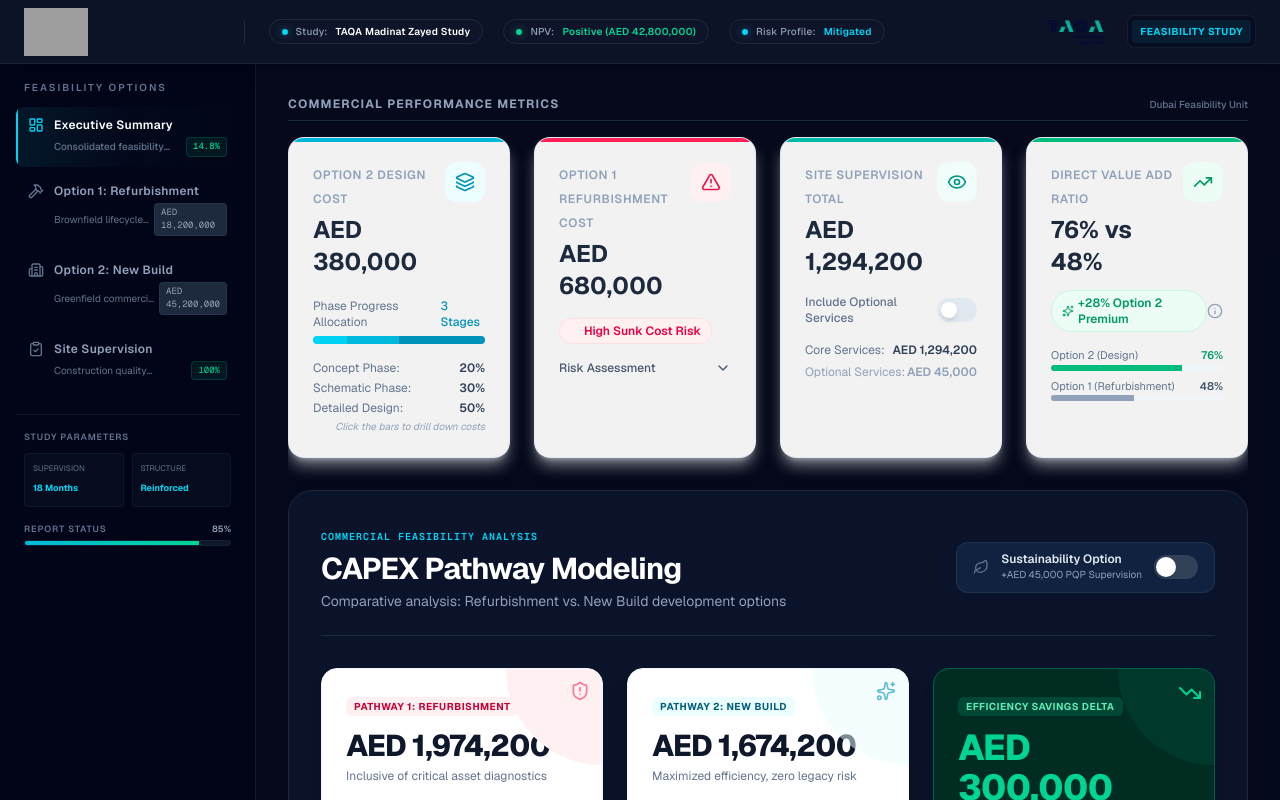
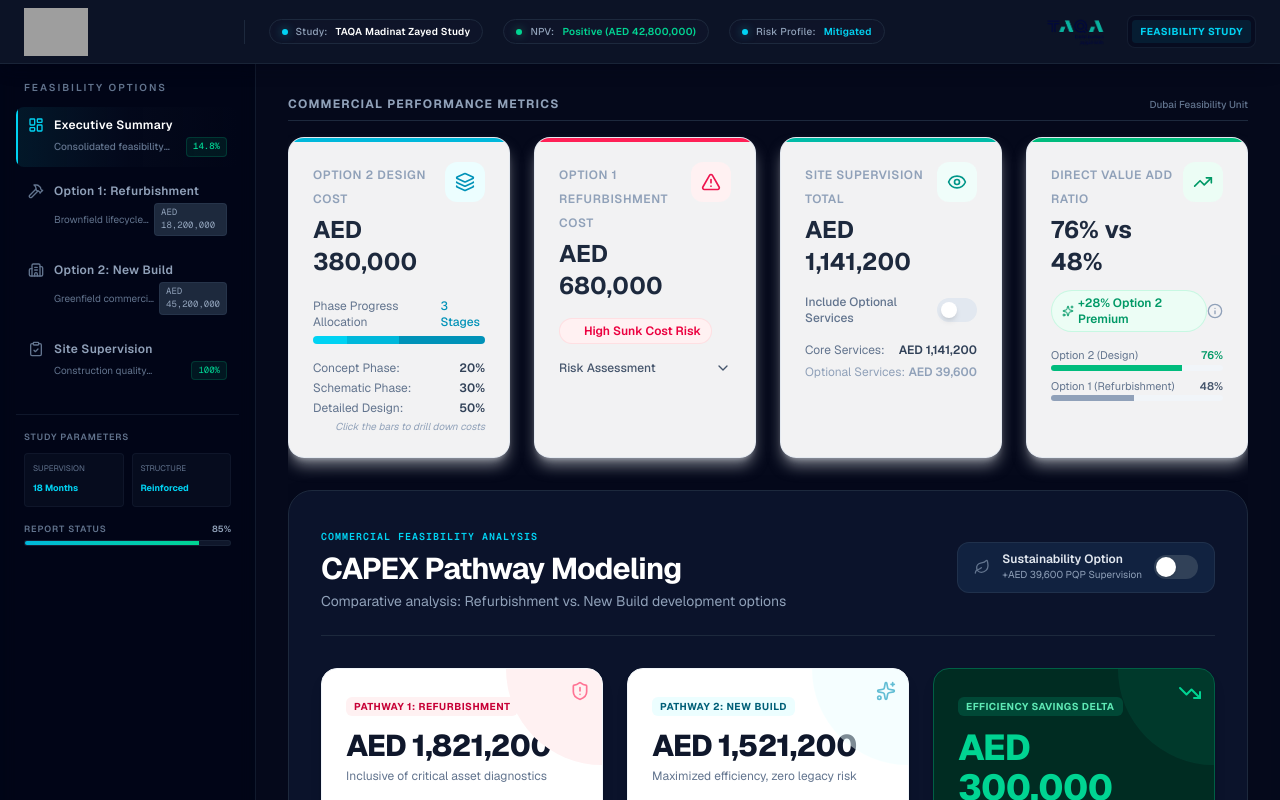
Before and after one commit to michaelmagdy15/supreme-palm-tree, a Next.js app in the folder commercial/: page / in a window 1280 px wide. Shown: the top 800 px of the page. Built offline with nearby package versions, Linux system fonts and the light colour scheme; grey boxes are pictures that could not be loaded.

Commit message:
feat: adjust site supervision staffing matrix to custom rates provided by client

```diff
--- a/commercial/src/components/CostComparisonChart.tsx
+++ b/commercial/src/components/CostComparisonChart.tsx
@@ -21,8 +21,8 @@ export default function CostComparisonChart() {
   const [hoveredSegment, setHoveredSegment] = useState<string | null>(null);
 
   // Financial Figures (AED)
-  const supervisionCost = 1294200;
-  const sustainabilityCost = 45000;
+  const supervisionCost = 1141200;
+  const sustainabilityCost = 39600;
   const p1ForensicDesign = 680000;
   const p2CleanDesign = 380000;
 
@@ -60,7 +60,7 @@ export default function CostComparisonChart() {
           <Leaf className={`h-4 w-4 transition-colors ${includeSustainability ? 'text-cyan-400' : 'text-slate-500'}`} />
           <div className="flex flex-col">
             <span className="text-xs font-semibold text-slate-200 leading-none">Sustainability Option</span>
-            <span className="text-[10px] text-slate-400 mt-0.5">+AED 45,000 PQP Supervision</span>
+            <span className="text-[10px] text-slate-400 mt-0.5">+AED 39,600 PQP Supervision</span>
           </div>
           <button
             onClick={() => setIncludeSustainability(!includeSustainability)}
@@ -378,12 +378,12 @@ export default function CostComparisonChart() {
             )}
             {(hoveredSegment === 'p1-supervision' || hoveredSegment === 'p2-supervision') && (
               <p>
-                <strong className="text-slate-800 font-semibold">Supervision Role (AED 1,294,200):</strong> The core consultancy, project management, and site supervision costs which remain static across both development paths.
+                <strong className="text-slate-800 font-semibold">Supervision Role (AED 1,141,200):</strong> The core consultancy, project management, and site supervision costs which remain static across both development paths.
               </p>
             )}
             {(hoveredSegment === 'p1-sustainability' || hoveredSegment === 'p2-sustainability') && (
               <p>
-                <strong className="text-teal-600 font-semibold">Sustainability / PQP Role (AED 45,000):</strong> The optional sustainability role ensures Estidama compliance, tracking materials provenance and carbon footprint reduction objectives.
+                <strong className="text-teal-600 font-semibold">Sustainability / PQP Role (AED 39,600):</strong> The optional sustainability role ensures Estidama compliance, tracking materials provenance and carbon footprint reduction objectives.
               </p>
             )}
           </div>
--- a/commercial/src/components/SummaryCards.tsx
+++ b/commercial/src/components/SummaryCards.tsx
@@ -54,8 +54,8 @@ export default function SummaryCards() {
 
   // Site Supervision states
   const [includeOptional, setIncludeOptional] = useState(false);
-  const coreSupervision = 1294200;
-  const optionalSupervision = 45000;
+  const coreSupervision = 1141200;
+  const optionalSupervision = 39600;
   const totalSupervision = includeOptional
     ? coreSupervision + optionalSupervision
     : coreSupervision;
@@ -294,7 +294,7 @@ export default function SummaryCards() {
               <div className="flex justify-between items-center">
                 <span className="text-slate-500">Core Services:</span>
                 <span className="font-semibold text-slate-700 dark:text-slate-300">
-                  AED 1,294,200
+                  AED 1,141,200
                 </span>
               </div>
               <div
@@ -308,7 +308,7 @@ export default function SummaryCards() {
                   Optional Services:
                   {includeOptional && <CheckCircle2 className="w-3.5 h-3.5" />}
                 </span>
-                <span className="font-semibold">AED 45,000</span>
+                <span className="font-semibold">AED 39,600</span>
               </div>
             </div>
           </div>
--- a/commercial/src/components/SupervisionMatrix.tsx
+++ b/commercial/src/components/SupervisionMatrix.tsx
@@ -45,7 +45,7 @@ const DEFAULT_ROLES: RoleData[] = [
     category: "technical",
     duration: 18,
     allocation: 100,
-    rate: 45000,
+    rate: 36000,
     description: "Lead Project Manager responsible for overall contract execution, client liaison, and site management.",
     tooltip: "Full-time project management resource deployed for the entire 18 months supervision phase.",
     isActive: true
@@ -67,7 +67,7 @@ const DEFAULT_ROLES: RoleData[] = [
     category: "technical",
     duration: 18,
     allocation: 10,
-    rate: 30000,
+    rate: 28000,
     description: "Architectural & Interior Design Supervisor reviewing fit-outs, spatial integration, and finishing quality.",
     tooltip: "Supervision support (10% allocation) aligned with finishing works.",
     isActive: true
@@ -111,7 +111,7 @@ const DEFAULT_ROLES: RoleData[] = [
     category: "optional",
     duration: 18,
     allocation: 10,
-    rate: 25000,
+    rate: 22000,
     description: "Estidama Pearl Qualified Professional / Sustainability Engineer overseeing green ratings and energy compliance.",
     tooltip: "Toggled role for green building Estidama certification compliance (10% allocation).",
     isActive: true
@@ -122,7 +122,7 @@ const DEFAULT_ROLES: RoleData[] = [
     category: "technical",
     duration: 18,
     allocation: 10,
-    rate: 16000,
+    rate: 18000,
     description: "Civil inspector verifying daily structural concrete pours, steel reinforcement, and masonry work.",
     tooltip: "Daily civil works monitoring and site inspection (10% allocation) for 18 months.",
     isActive: true
@@ -133,7 +133,7 @@ const DEFAULT_ROLES: RoleData[] = [
     category: "technical",
     duration: 18,
     allocation: 10,
-    rate: 15000,
+    rate: 18000,
     description: "Mechanical inspector verifying daily HVAC ducting, plumbing pressure tests, and firefighting piping.",
     tooltip: "Daily mechanical installations inspection (10% allocation) for 18 months.",
     isActive: true
@@ -144,7 +144,7 @@ const DEFAULT_ROLES: RoleData[] = [
     category: "technical",
     duration: 18,
     allocation: 10,
-    rate: 15000,
+    rate: 18000,
     description: "Electrical inspector conducting daily audits of conduits, wiring, and DB terminations on site.",
     tooltip: "Daily electrical safety and installation inspection (10% allocation) for 18 months.",
     isActive: true
@@ -177,7 +177,7 @@ const DEFAULT_ROLES: RoleData[] = [
     category: "support",
     duration: 18,
     allocation: 10,
-    rate: 18000,
+    rate: 20000,
     description: "Health, Safety & Environment engineer enforcing local safety codes and environmental regulations.",
     tooltip: "HSE safety compliance and incident prevention (10% allocation) for 18 months.",
     isActive: true
@@ -188,7 +188,7 @@ const DEFAULT_ROLES: RoleData[] = [
     category: "support",
     duration: 18,
     allocation: 10,
-    rate: 15000,
+    rate: 12000,
     description: "Document controller administering logs of RFIs, technical submittals, and authority letters.",
     tooltip: "Correspondence record management and file archiving (10% allocation) for 18 months.",
     isActive: true
```
